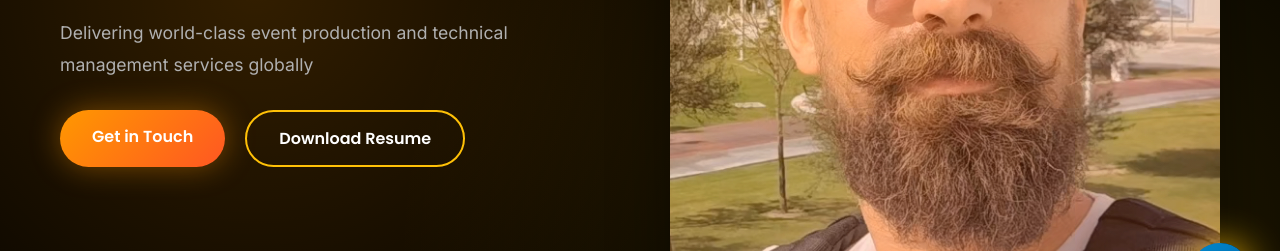
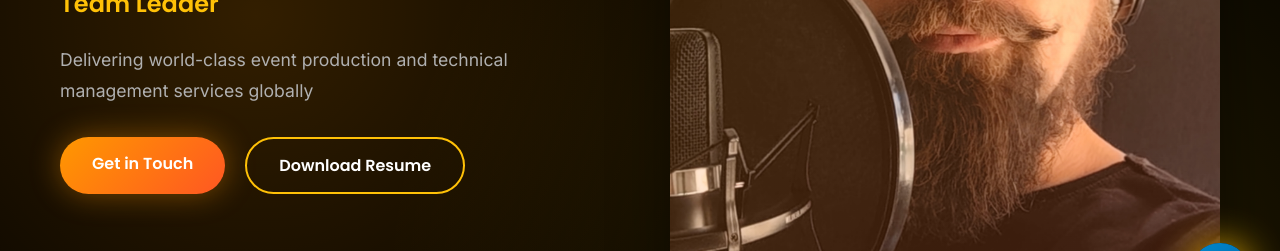
Before and after one commit to Kishamba/moi-sait, a website: page index.html in a window 1280 px wide. Shown: the part 467-718 px from the top of the page. Drawn offline with Linux system fonts and the light colour scheme; no server answers.

Commit message:
Update hero section main photo to MYs.jpg

```diff
--- a/index.html
+++ b/index.html
@@ -90,7 +90,7 @@
 
             <div class="hero-image">
                 <div class="image-wrapper">
-                    <img src="images/me.JPG" alt="Aleksey Lazarev">
+                    <img src="images/MYs.jpg" alt="Aleksey Lazarev">
                 </div>
             </div>
         </div>
```
Also changed, not shown: images/MYs.jpg (added).
